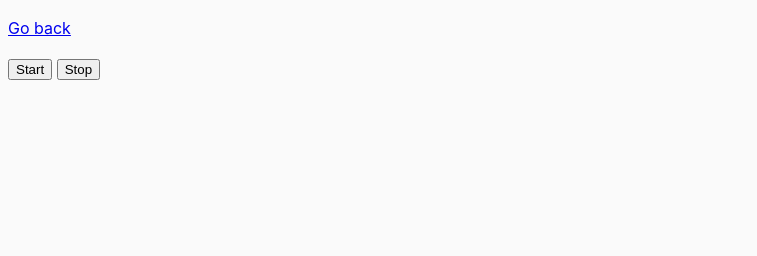
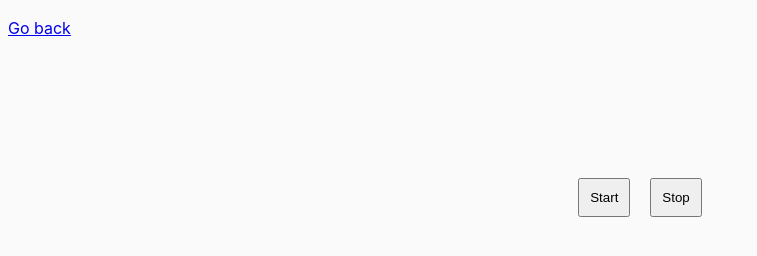
Before and after one commit to Blazej90/goit-js-hw-09, a website built with Parcel: page src/01-color-switcher.html in a window 1280 px wide. Shown: the whole page, without its empty margins (0-757 px from the left). Built offline with nearby package versions, Linux system fonts and the light colour scheme.

Commit message:
feat: add styles css to btns

```diff
--- a/src/01-color-switcher.html
+++ b/src/01-color-switcher.html
@@ -8,10 +8,10 @@
   </head>
   <body>
     <p><a href="index.html">Go back</a></p>
-
-    <button type="button" data-start>Start</button>
-    <button type="button" data-stop>Stop</button>
-
+    <div class="container-btn-color">
+      <button class="btn-start-color" type="button" data-start>Start</button>
+      <button class="btn-stop-color" type="button" data-stop>Stop</button>
+    </div>
     <script src="js/01-color-switcher.js" type="module"></script>
   </body>
 </html>
--- a/src/css/common.css
+++ b/src/css/common.css
@@ -16,3 +16,15 @@ img {
   display: block;
   max-width: 100%;
 }
+
+.container-btn-color {
+  display: flex;
+  justify-content: center;
+  padding-top: 7em;
+}
+
+.btn-start-color,
+.btn-stop-color {
+  padding: 10px;
+  margin: 10px;
+}
```
